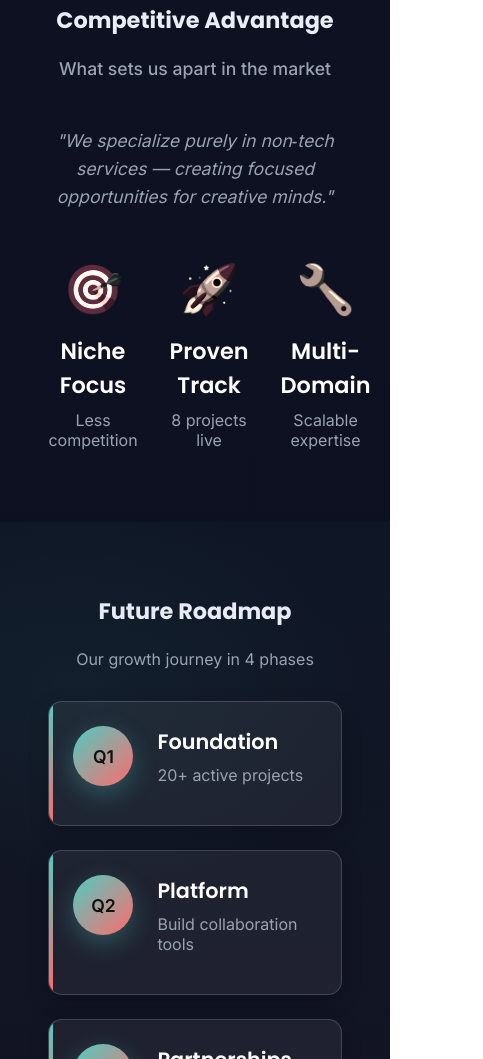
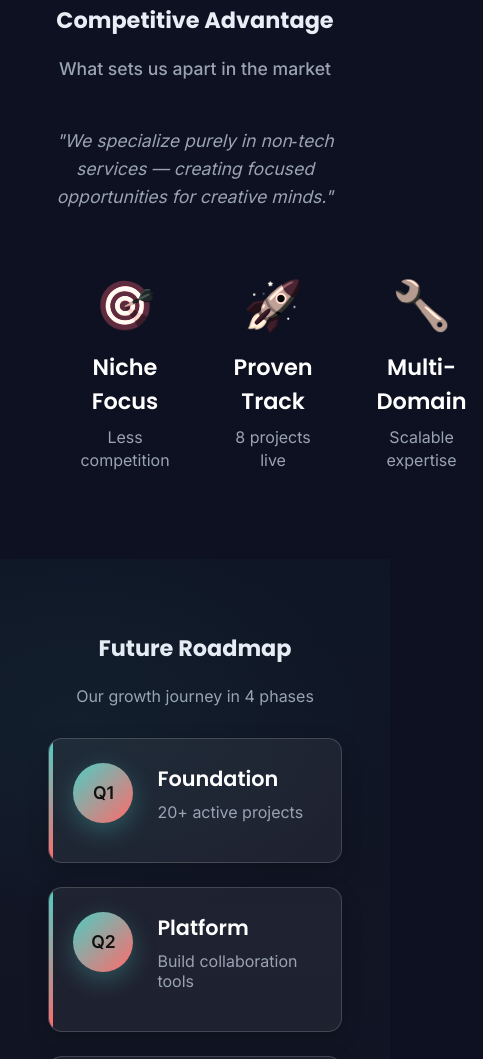
Before and after one commit to 1ak5/united-skills, a plain HTML site: page index.html in a window 390 px wide. Shown: the part 7440-8499 px from the top of the page, 483 px wide, since content can reach past the window. Drawn offline with Linux system fonts and the light colour scheme.

Commit message:
Add files via upload

```diff
--- a/styles.css
+++ b/styles.css
@@ -718,7 +718,7 @@ img {
     top: 50px;
     left: 50px;
   }
-}
+
 
 /* Tablet Styles */
 @media (min-width: 768px) and (max-width: 1023px) {
@@ -1010,13 +1010,34 @@ img {
   }
 
   /* Competitive Advantage Mobile */
+  .competitive-section {
+    padding: 2rem 0;
+  }
+
   .advantages-grid {
     grid-template-columns: 1fr;
-    gap: 2rem;
+    gap: 1.5rem;
+    padding: 0 1rem;
+  }
+
+  .advantage-item {
+    padding: 1rem;
+    margin: 0;
   }
 
   .advantage-icon {
-    font-size: 2.5rem;
+    font-size: 2rem;
+    margin-bottom: 0.8rem;
+  }
+
+  .advantage-item h3 {
+    font-size: 1.1rem;
+    margin-bottom: 0.5rem;
+  }
+
+  .advantage-item p {
+    font-size: 0.9rem;
+    line-height: 1.4;
   }
 
   /* Services Timeline Mobile - Simple Layout */
```
